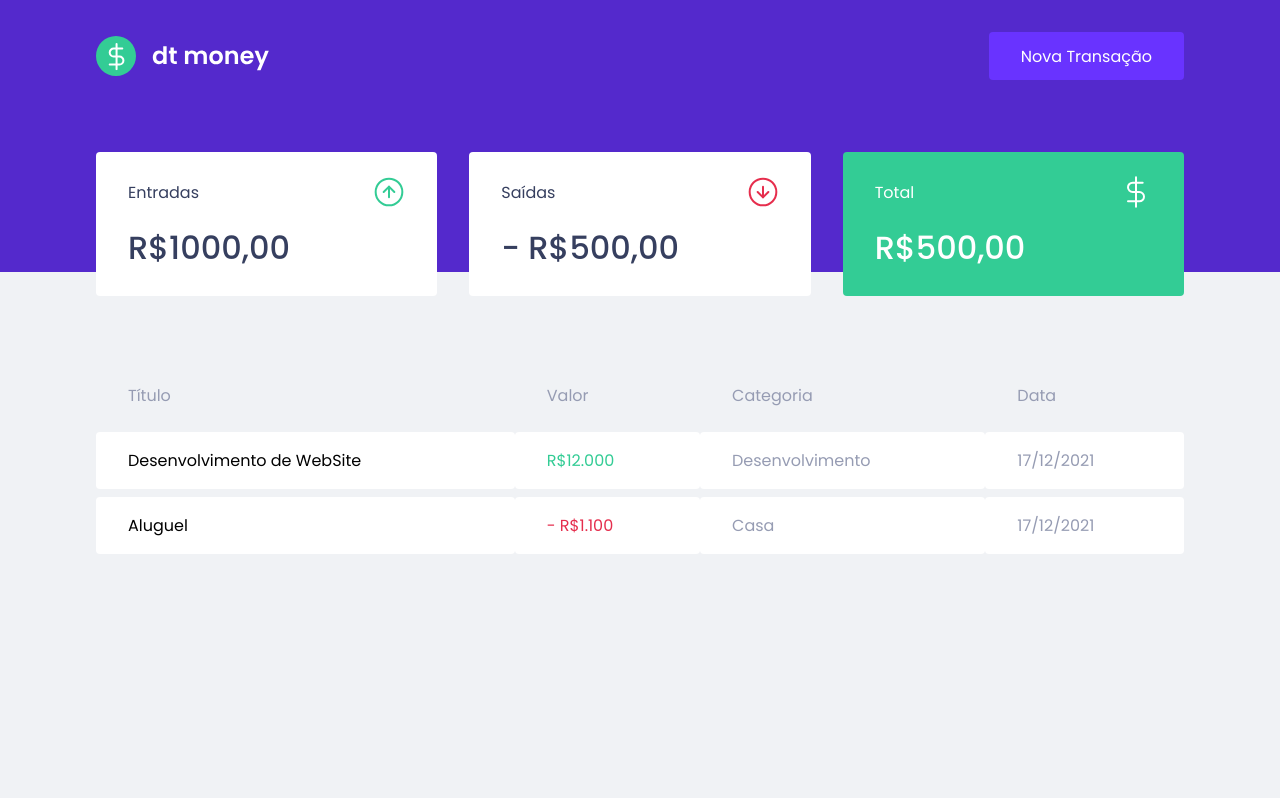
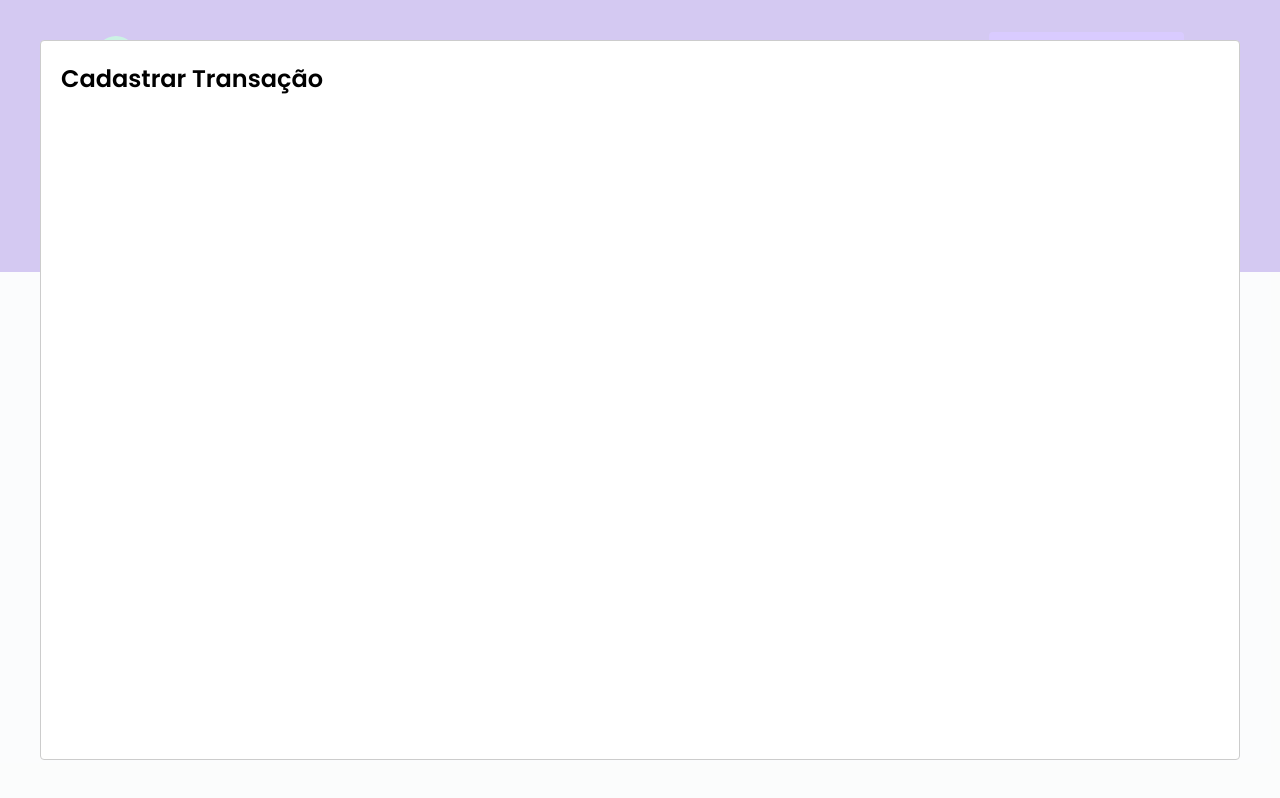
Before and after one commit to MarceloTadini/DtMoney, a React (Create React App) app in the folder dtmoney/: page / in a window 1280 px wide. Both pictures are taken after a click on the button "Nova Transação". Built offline with nearby package versions, Linux system fonts and the light colour scheme; no server answers; what miragejs would draw is missing.

Commit message:
Modal com react e parâmetros alterando o 'pai'

```diff
--- a/dtmoney/package.json
+++ b/dtmoney/package.json
@@ -7,6 +7,7 @@
     "miragejs": "^0.1.42",
     "react": "^17.0.2",
     "react-dom": "^17.0.2",
+    "react-modal": "^3.14.4",
     "react-scripts": "4.0.3",
     "styled-components": "^5.3.3",
     "web-vitals": "^1.0.1"
@@ -19,6 +20,7 @@
     "@types/node": "^12.0.0",
     "@types/react": "^17.0.0",
     "@types/react-dom": "^17.0.0",
+    "@types/react-modal": "^3.13.1",
     "@types/styled-components": "^5.1.15",
     "typescript": "^4.1.2"
   },
--- a/dtmoney/src/App.tsx
+++ b/dtmoney/src/App.tsx
@@ -1,14 +1,32 @@
 import { DashBoard } from "./components/Dashboard";
 import { Header } from "./components/Header";
 import { GlobalStyle } from "./styles/global";
-
+import Modal from 'react-modal';
+import { useState } from "react";
 
 export function App() {
+
+  const [isNewTransactionModalOpen, setisNewTransactionModalOpen] = useState(false);
+
+    function handleOpenNewTransactionModal(){
+        setisNewTransactionModalOpen(true);
+    }
+
+    function handleCloseNewTransactionModal(){
+        setisNewTransactionModalOpen(false);
+    }
+
   return (
     <>
-     <Header/>
-     <DashBoard/>
-     <GlobalStyle/>
+      <Header onOpenNewTransactionModal={handleOpenNewTransactionModal}/>
+      <DashBoard />
+      <Modal
+        isOpen={isNewTransactionModalOpen}
+        onRequestClose={handleCloseNewTransactionModal}
+      >
+        <h2>Cadastrar Transação</h2>
+      </Modal>
+      <GlobalStyle />
     </>
   );
 }
--- a/dtmoney/src/components/Header/index.tsx
+++ b/dtmoney/src/components/Header/index.tsx
@@ -1,12 +1,17 @@
 import logoImg from '../../assets/logo.svg' //O nome da imagem é importado como o nome seguido de img dentro do seu diretório
 import { Container, Content } from './styles';
 
-export function Header() {
+interface HeaderProps {
+    onOpenNewTransactionModal: () => void;
+}
+
+export function Header({ onOpenNewTransactionModal }: HeaderProps) {
+
     return (
         <Container>
             <Content>
                 <img src={logoImg} alt="dt money" />
-                <button type="submit">
+                <button type="submit" onClick={onOpenNewTransactionModal}>
                     Nova Transação
                 </button>
             </Content>
```
Also changed, not shown: 1 other file (tests, documents, lock files or other folders).
